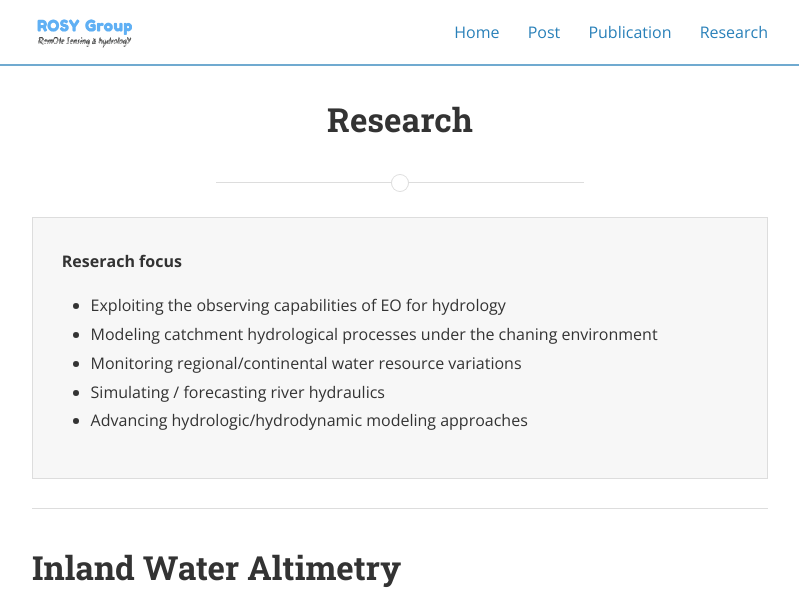
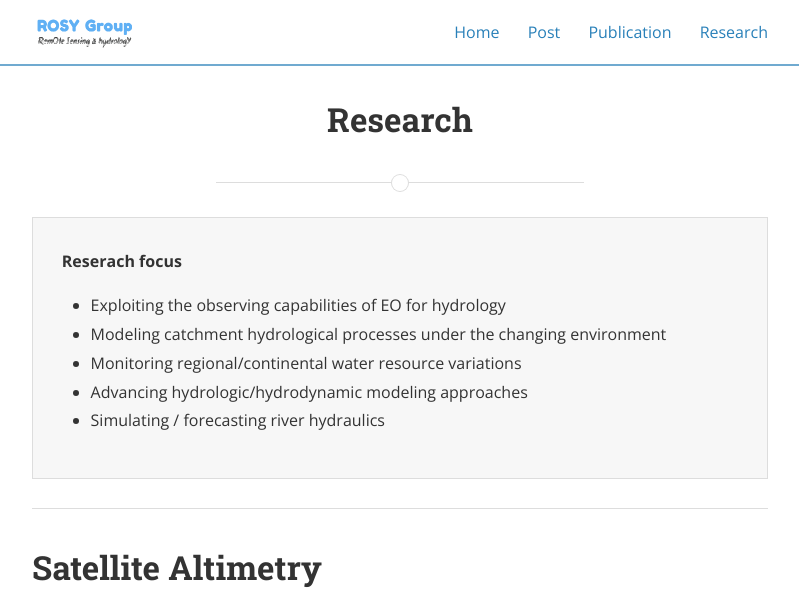
Before and after one commit to 12530/rshydro, a Jekyll site: the page built from research.md, in a window 1280 px wide and 900 px high, cut to the strip 0-610 px from the top of the window. Shown: the whole strip, without its empty margins (240-1039 px from the left). Built offline with Jekyll 4.4.1, drawn with Linux system fonts in a browser that asks for light colours; nearby versions of some CDN libraries.

Commit message:
Update research.md

```diff
--- a/research.md
+++ b/research.md
@@ -8,10 +8,10 @@ main_nav: true
   <p><b>Reserach focus</b></p>
   <ul>
     <li>Exploiting the observing capabilities of EO for hydrology</li>
-    <li>Modeling catchment hydrological processes under the chaning environment</li>
+    <li>Modeling catchment hydrological processes under the changing environment</li>
     <li>Monitoring regional/continental water resource variations</li>
+    <li>Advancing hydrologic/hydrodynamic modeling approaches</li>
     <li>Simulating / forecasting river hydraulics</li>
-    <li>Advancing hydrologic/hydrodynamic modeling approaches</li>
   </ul>
 </fieldset>
 
@@ -20,13 +20,9 @@ main_nav: true
 <hr>
 
 
-<h1 id="paragraph">Inland Water Altimetry</h1>
-
-<img src="/assets/missions.jpg" alt="alti-mission" style="width:426px;height:372px;">
-
-<hr>
-<video width="649" height="360" controls autoplay>
-  <source src="/assets/2009_019_AR_EN.mp4" type="video/mp4">
+<h1 id="paragraph">Satellite Altimetry</h1>
+  <video width="649" height="360" controls autoplay>
+    <source src="/assets/2009_019_AR_EN.mp4" type="video/mp4">
 </video>
 <p> TBD, <a href="#" title="test link">test link</a> </p>
 
@@ -35,7 +31,7 @@ main_nav: true
 <hr>
 
 <h1 id="list_types">Major Altimeters</h1>
-
+  <img src="/assets/missions.jpg" alt="alti-mission" style="width:426px;height:372px;">
 <p> TBD </p>
 
 
```
